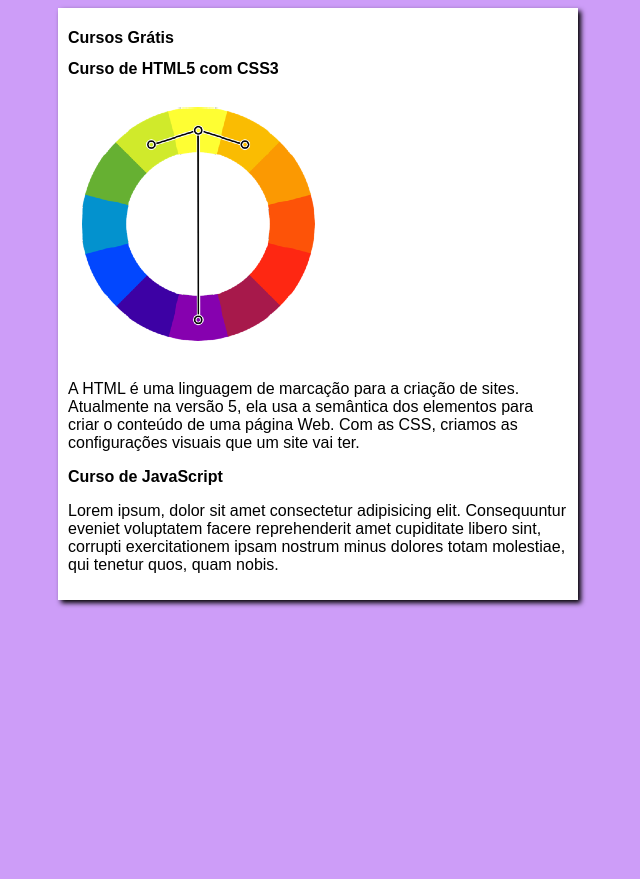
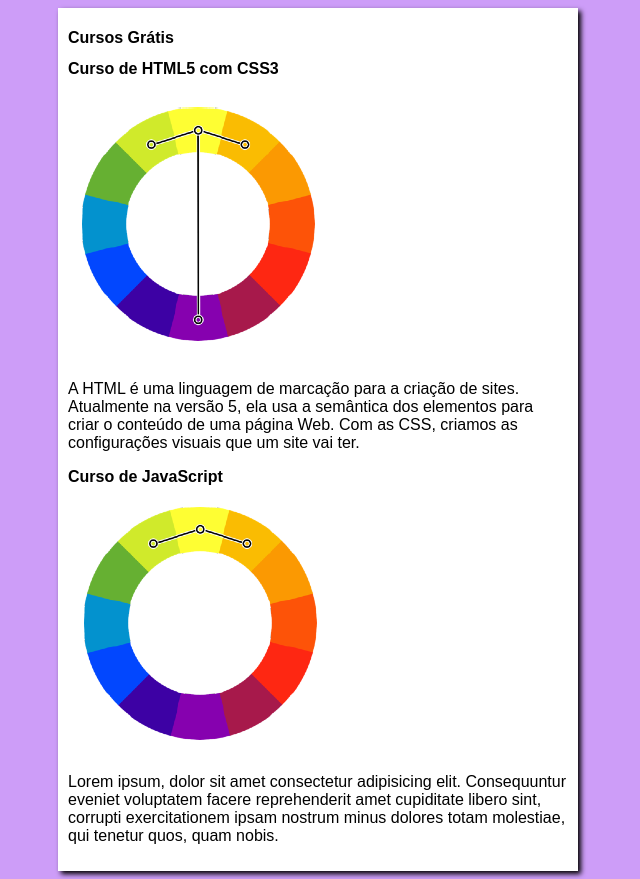
Before and after one commit to crisengdev/projeto-site, a plain HTML site: page index.html in a window 1280 px wide. Shown: the whole page, without its empty margins (322-962 px from the left). Before the commit the page ends 800 px from the top, so only its background shows below. Drawn offline with Linux system fonts and the light colour scheme.

Commit message:
adicionado a 2 imagem

```diff
--- a/index.html
+++ b/index.html
@@ -19,6 +19,7 @@
         </article>
         <article>
             <h2>Curso de JavaScript</h2>
+            <img src="/imagens/coresanalogas03.PNG" alt="">
             <p>Lorem ipsum, dolor sit amet consectetur adipisicing elit. Consequuntur eveniet voluptatem facere reprehenderit amet cupiditate libero sint, corrupti exercitationem ipsam nostrum minus dolores totam molestiae, qui tenetur quos, quam nobis.</p>
         </article>
     </main>
```
Also changed, not shown: imagens/Cores complementares02.PNG (added), imagens/coresanalogas03.PNG (added).
